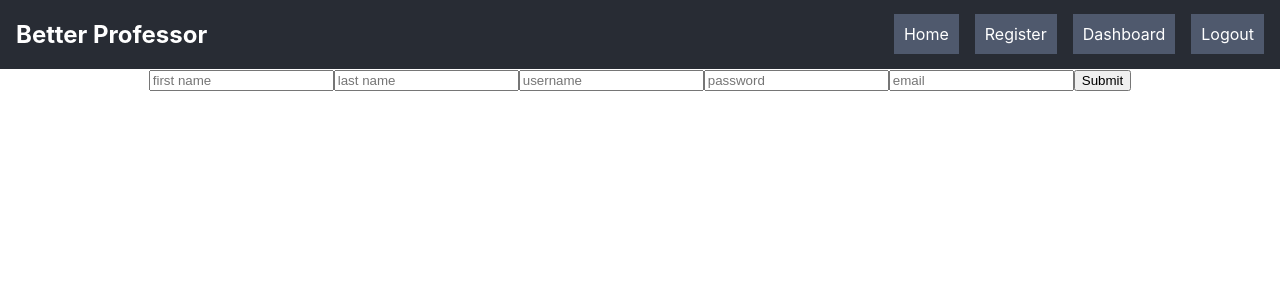
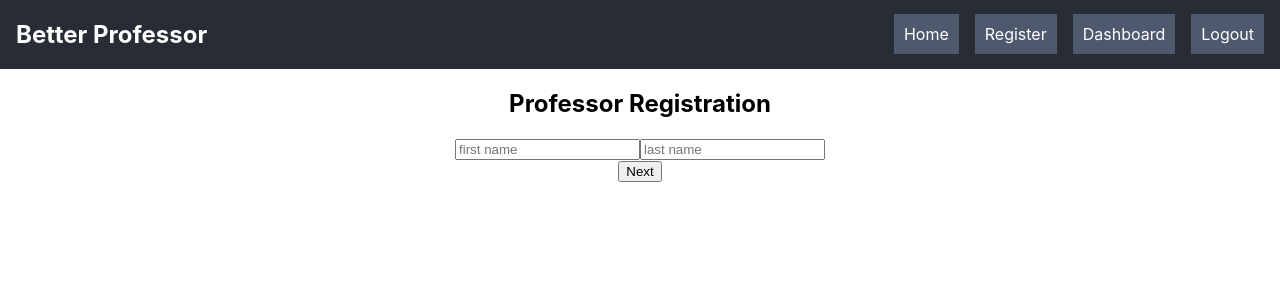
Before and after one commit to BuildWeek-better-professor-1/Frontend, a React (Create React App) app: page /profregister in a window 1280 px wide. Shown: the top 300 px of the page. Built offline with nearby package versions, Linux system fonts and the light colour scheme.

Commit message:
step form working, but needs styling and testing

```diff
--- a/src/components/ProfRegisterForm.js
+++ b/src/components/ProfRegisterForm.old..js
@@ -73,12 +73,12 @@ const ProfRegisterForm = () => {
   return (
     <div>
       <form onSubmit={handleSubmit}>
-        <input onChange={handleChange} name="firstName" value={formState.firstName} placeholder="first name" />
-        <input onChange={handleChange} name="lastName" value={formState.lastName} placeholder="last name" />
+        {/* <input onChange={handleChange} name="firstName" value={formState.firstName} placeholder="first name" />
+        <input onChange={handleChange} name="lastName" value={formState.lastName} placeholder="last name" /> */}
+
 
         <input onChange={handleChange} name="username" value={formState.username} placeholder="username" />
         <input onChange={handleChange} name="password" value={formState.password} placeholder="password" />
-
 
         <input onChange={handleChange} name="email" value={formState.email} placeholder="email" />
         <input type="submit" value="Submit" />
--- /dev/null
+++ b/src/components/ProfRegisterForm/index.js
@@ -0,0 +1,92 @@
+import React, { useState } from "react";
+import axios from 'axios'
+import { useHistory } from 'react-router-dom'
+
+import { Step1, Step2, Step3 } from './steps'
+const ProfRegisterForm = () => {
+
+    const [formState, setFormState] = useState({ username: "", password: "", firstName: "", lastName: "", email: "", currentStep: 1 })
+    const [error, setError] = useState("")
+    const history = useHistory()
+
+    const handleSubmit = async (event) => {
+        try {
+            event.preventDefault()
+            const { data } = await axios.post("https://better-professor-app-1.herokuapp.com/api/auth/register", { ...formState, type: "professor" })
+            console.log(data)
+            //   data: {
+            //     message: `Welcome ${saved['First Name']}`,
+            //     user: {...saved},
+            //     token
+            // }
+            // handle redirect
+            history.push('/profLogin')
+        } catch (e) {
+            console.log(e.response.data.message)
+            setError(e.response.data.message)
+            setTimeout(() => setError(""), 3500)
+        }
+    }
+
+    const handleNext = () => {
+        console.log('handleNext before', formState)
+        let currentStep = formState.currentStep
+        currentStep = currentStep >= 2 ? 3 : currentStep + 1
+        setFormState({ ...formState, currentStep: currentStep })
+        console.log('handleNext after', formState)
+    }
+
+    const handlePrev = () => {
+        let currentStep = formState.currentStep
+        currentStep = currentStep <= 1 ? 1 : currentStep - 1
+        setFormState({ ...formState, currentStep: currentStep })
+    }
+
+    const previousButton = () => {
+        let currentStep = formState.currentStep;
+        if (currentStep !== 1) {
+            return (
+                <button
+                    className="btn btn-secondary"
+                    type="button" onClick={handlePrev}>
+                    Previous
+      </button>
+            )
+        }
+        return null;
+    }
+
+    const nextButton = () => {
+        let currentStep = formState.currentStep;
+        if (currentStep < 3) {
+            return (
+                <button
+                    className="btn btn-primary float-right"
+                    type="button" onClick={handleNext}>
+                    Next
+      </button>
+            )
+        }
+        return null;
+    }
+
+    const handleChange = (event) => {
+        setFormState({ ...formState, [event.target.name]: event.target.value })
+    }
+
+    return (
+        <div>
+            <h2>Professor Registration</h2>
+            <form onSubmit={handleSubmit}>
+                <Step1 handleChange={handleChange} {...formState} />
+                <Step2 handleChange={handleChange} {...formState} />
+                <Step3 handleChange={handleChange} {...formState} />
+            </form>
+            {previousButton()}
+            {nextButton()}
+            <span>{error}</span>
+        </div>
+    );
+};
+
+export default ProfRegisterForm;
--- /dev/null
+++ b/src/components/ProfRegisterForm/steps/index.js
@@ -0,0 +1,38 @@
+import React from 'react'
+
+export const Step1 = ({ handleChange, firstName, lastName, currentStep }) => {
+    if (currentStep !== 1) {
+        return null
+    }
+    return (
+        <>
+            <input onChange={handleChange} name="firstName" value={firstName} placeholder="first name" />
+            <input onChange={handleChange} name="lastName" value={lastName} placeholder="last name" />
+        </>
+    )
+}
+
+
+export const Step2 = ({ handleChange, password, username, currentStep }) => {
+    if (currentStep !== 2) {
+        return null
+    }
+    return (
+        <>
+            <input onChange={handleChange} name="username" value={username} placeholder="username" />
+            <input onChange={handleChange} name="password" value={password} placeholder="password" />
+        </>
+    )
+}
+
+export const Step3 = ({ handleChange, email, currentStep }) => {
+    if (currentStep !== 3) {
+        return null
+    }
+    return (
+        <>
+            <input onChange={handleChange} name="email" value={email} placeholder="email" />
+            <input type="submit" value="Submit" />
+        </>
+    )
+}
```
